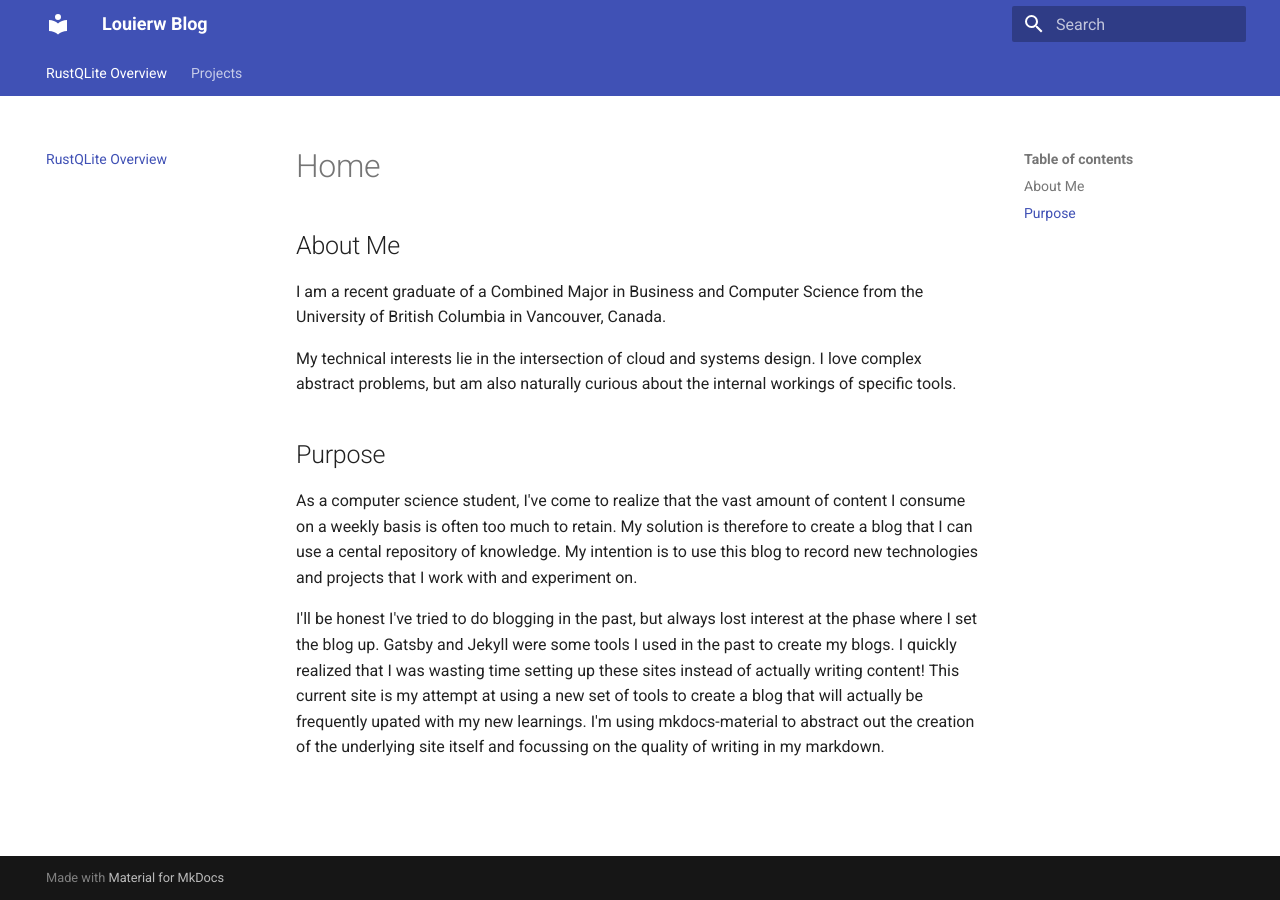
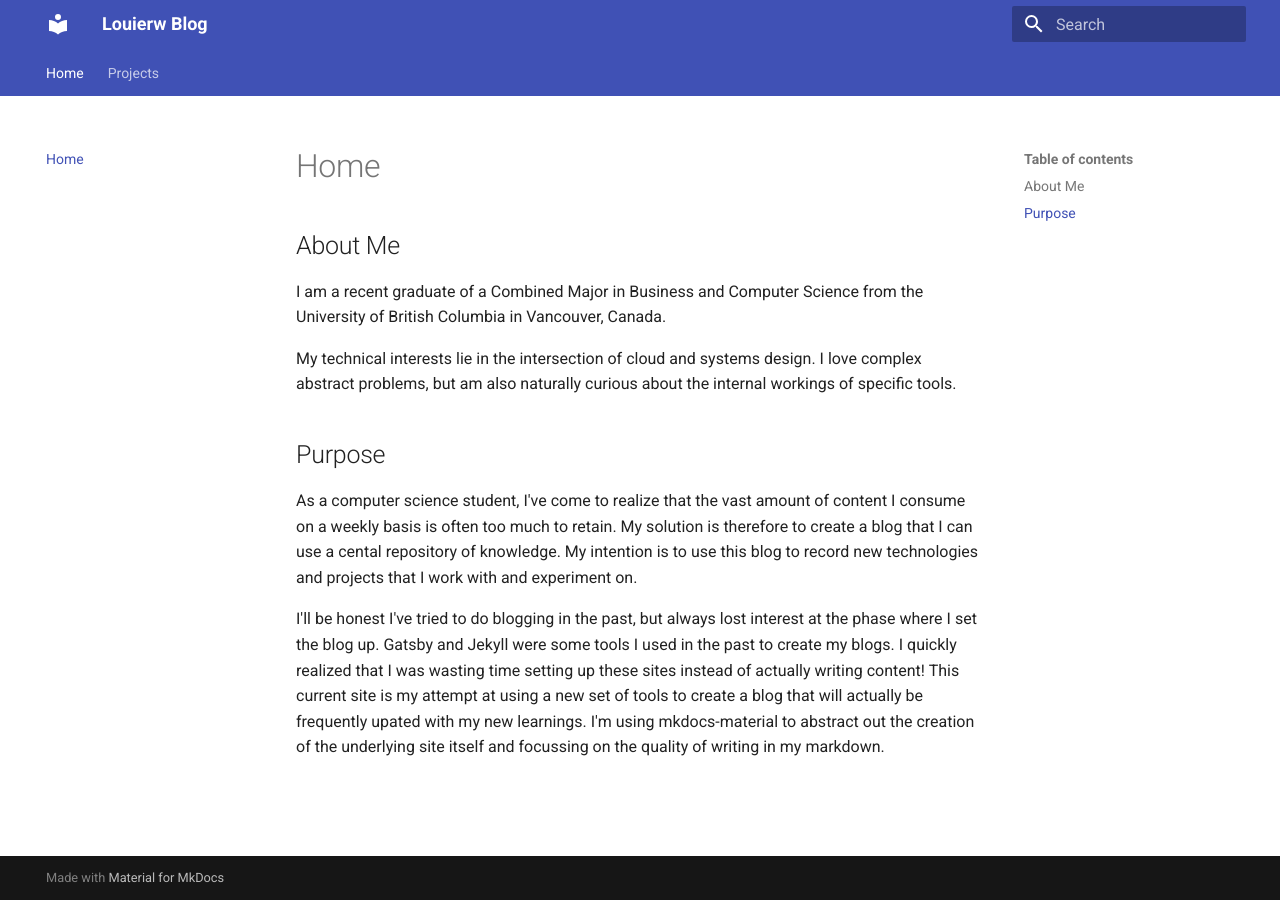
Before and after one commit to lourw/blog, an MkDocs documentation site: the page built from docs/index.md, in a window 1280 px wide. Built offline with MkDocs 1.6.1 and Material for MkDocs 9.7.7, drawn with Linux system fonts in a browser that asks for light colours.

```diff
--- a/docs/index.md
+++ b/docs/index.md
@@ -1,10 +1,7 @@
 ---
-title: RustQLite Overview
+title: Home
 description: An brief summary of what this project was about
-date: 2023-01-27
 ---
-
-# Home
 
 ## About Me
 I am a recent graduate of a Combined Major in Business and Computer Science from the University of British Columbia in Vancouver, Canada.
```
Also changed, not shown: docs/projects/RustQLite/project-overview.md (+0 -1 lines), docs/projects/schedulii/project-overview.md (+1 -2 lines), requirements.txt (added, +30 -0 lines), 1 other file.
